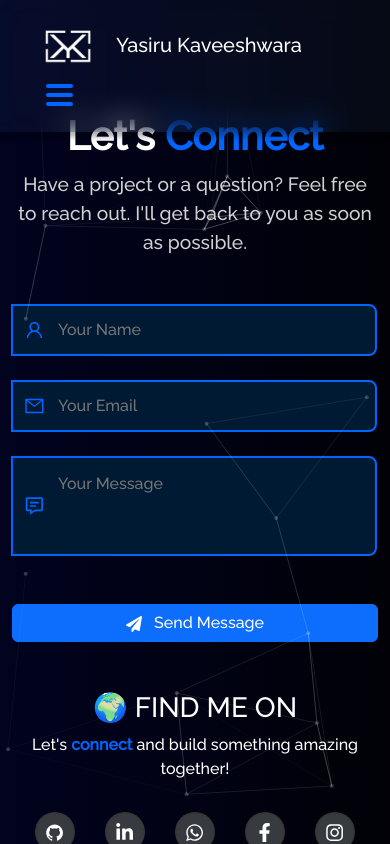
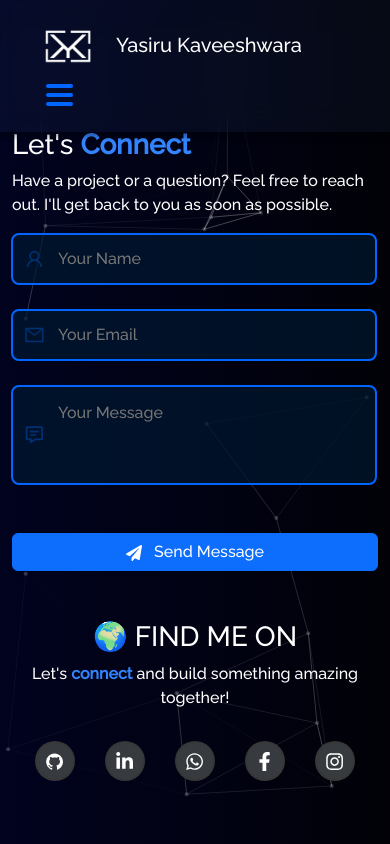
Before and after one commit to YasiruKaveeshwara/Portfolio, a React (Create React App) app: page /contact in a window 390 px wide. Shown: the top 844 px of the page. Built offline with nearby package versions, Linux system fonts and the light colour scheme.

Commit message:
just adjustments

```diff
--- a/src/Styles/Contact.css
+++ b/src/Styles/Contact.css
@@ -1,39 +1,20 @@
-/* ---------- */
-/* Contact Form */
-/* ---------- */
+
 .contact-container {
-    padding: 4rem 2rem;
-  }
-
-  .contact-left {
-    text-align: left;
-    padding: 2rem;
+  position: relative;
+  padding: 6rem 2rem;
+  border-radius: 12px;
+  box-shadow: 0px 10px 30px rgba(0, 0, 0, 0.3);
+  transition: all 0.4s ease-in-out;
   color: white;
 }
 
-  .contact-title {
-    font-size: 2.5rem;
-    font-weight: bold;
-  }
-
-  .contact-subtitle {
-    font-size: 1.2rem;
-    margin-top: 10px;
-    color: #d1d1d1;
-  }
-
-  .highlight {
-    color: var(--color-50);
-  }
-
-  /* ---------- */
-  /* Form Styles */
-  /* ---------- */
+/* Ensure the right section is on top */
 .contact-right {
   display: flex;
   justify-content: center;
   align-items: center;
   flex-direction: column;
+  position: relative;
 }
 
 .contact-right form {
@@ -42,8 +23,13 @@
   gap: 1.5rem;
   width: 100%;
   max-width: 400px;
+  position: relative;
+  z-index: 10; /* Ensure input fields and button are clickable */
 }
 
+/* ---------- */
+/* Input Fields */
+/* ---------- */
 .input-group {
   position: relative;
   width: 100%;
@@ -56,18 +42,22 @@
   transform: translateY(-50%);
   font-size: 1.3rem;
   color: var(--color-50);
+  z-index: 10; /* Ensure icon is above the input field */
 }
 
 .user-input {
   width: 100%;
-    padding: 12px 15px 12px 45px; /* Ensure enough padding for icon */
+  padding: 12px 15px 12px 45px;
   outline: none;
   border: 2px solid var(--color-50);
-    border-radius: 8px;
+  border-radius: 8px !important;
+  border-radius: 10px 0 0 10px;
   font-size: 1rem;
   color: white;
-    background-color: var(--color-10);
+  background: #001a33ae !important;
   transition: 0.3s ease-in-out;
+  position: relative;
+  z-index: 10; /* Make inputs clickable */
 }
 
 .user-input:focus {
@@ -79,7 +69,7 @@
 textarea.user-input {
   height: 100px;
   resize: none;
-    padding-top: 14px; /* Adjust padding for text alignment */
+  padding-top: 14px;
 }
 
 /* ---------- */
@@ -95,18 +85,16 @@
   padding: 12px 20px;
   border: none;
   border-radius: 8px;
-    cursor: pointer;
-    transition: all 0.3s ease-in-out;
   font-weight: bold;
+  position: relative;
+  z-index: 10; /* Ensure button is clickable */
 }
 
-  .submit-button:hover {
-    background: var(--color-60);
-  }
 
 .send-icon {
   margin-right: 8px;
 }
+
 
 /* ---------- */
 /* Success & Error Messages */
@@ -115,28 +103,14 @@
   font-size: 1rem;
   color: red;
   font-weight: bold;
+  position: relative;
+  z-index: 10;
 }
 
 .success-text {
   font-size: 1rem;
   color: green;
   font-weight: bold;
+  position: relative;
+  z-index: 10;
 }
-
-  /* ---------- */
-  /* Responsive */
-  /* ---------- */
-  @media (max-width: 768px) {
-    .contact-container {
-      text-align: center;
-      padding: 3rem 1rem;
-    }
-
-    .contact-left {
-      text-align: center;
-    }
-
-    .contact-right form {
-      width: 100%;
-    }
-  }
--- a/src/Styles/Projects.css
+++ b/src/Styles/Projects.css
@@ -143,7 +143,9 @@
 /* Responsive Adjustments */
 @media only screen and (max-width: 768px) {
   .project-card {
-    padding: 10px;
+    padding: 20px;
+    margin-left: 1rem;
+    margin-right: 1rem;
   }
 
   .project-card-title {
--- a/src/Styles/Resume.css
+++ b/src/Styles/Resume.css
@@ -66,7 +66,6 @@
   padding: 12px 20px;
   border: none;
   border-radius: 8px;
-  background: #4ade80;
   color: #1e293b;
   font-weight: bold;
   transition: all 0.3s ease-in-out;
@@ -74,7 +73,6 @@
 }
 
 .download-button:hover {
-  background: #38a169;
   transform: scale(1.05);
 }
 
--- a/src/Styles/index.css
+++ b/src/Styles/index.css
@@ -23,7 +23,11 @@ body {
 }
 
 .blue {
-  color: var(--imp-bold-text-color) !important;
+  color: var(--color-50) !important;
+}
+
+.highlight {
+  color: var(--color-60) !important;
 }
 
 /* --------- */
--- a/src/pages/Contact.jsx
+++ b/src/pages/Contact.jsx
@@ -12,7 +12,11 @@ const Contact = () => {
   const form = useRef();
   const [done, setDone] = useState(false);
   const [notDone, setNotDone] = useState(false);
-  const [formData, setFormData] = useState({});
+  const [formData, setFormData] = useState({
+    from_name: "",
+    reply_to: "",
+    message: "",
+  });
 
   const handleChange = (e) => {
     setFormData({ ...formData, [e.target.name]: e.target.value });
@@ -23,57 +27,74 @@ const Contact = () => {
   const sendEmail = (e) => {
     e.preventDefault();
 
-    if (!formData.from_name || !formData.reply_to || !formData.message) {
+    console.log("Form Data Before Submission:", formData);
+
+    if (!formData.from_name.trim() || !formData.reply_to.trim() || !formData.message.trim()) {
       setNotDone(true);
-    } else {
-      emailjs.sendForm("service_niilndo", "template_6z5idye", form.current, "VOBt6Akm1LhI5CZG-").then(
+      setTimeout(() => setNotDone(false), 3000);
+      return;
+    }
+
+    emailjs
+      .sendForm(
+        process.env.REACT_APP_EMAILJS_SERVICE_ID,
+        process.env.REACT_APP_EMAILJS_TEMPLATE_ID,
+        form.current,
+        process.env.REACT_APP_EMAILJS_PUBLIC_KEY
+      )
+      .then(
         (result) => {
-          console.log(result.text);
+          console.log("Success:", result.text);
           setDone(true);
+          setFormData({
+            from_name: "",
+            reply_to: "",
+            message: "",
+          });
+          setTimeout(() => setDone(false), 3000);
         },
         (error) => {
-          console.log(error.text);
+          console.error("Error:", error.text);
+          setNotDone(true);
+          setTimeout(() => setDone(false), 3000);
         }
       );
-    }
   };
 
   return (
-    <Container className="contact-container">
+    <Container className='contact-container'>
       <Row>
-        <Col md={6} className="contact-left">
-          <h1 className="contact-title">Let's <span className="highlight">Connect</span></h1>
-          <p className="contact-subtitle">
-            Have a project or a question? Feel free to reach out. I'll get back to you as soon as possible.
-          </p>
+        <Col md={6} className='contact-left'>
+          <h1 className='contact-title'>
+            Let's <span className='highlight'>Connect</span>
+          </h1>
+          <p className='contact-subtitle'>Have a project or a question? Feel free to reach out. I'll get back to you as soon as possible.</p>
         </Col>
 
-        <Col md={6} className="contact-right">
+        <Col md={6} className='contact-right'>
           <form ref={form} onSubmit={sendEmail}>
-            <div className="input-group">
-              <AiOutlineUser className="input-icon" />
-              <input type="text" name="from_name" className="user-input" placeholder="Your Name" onChange={handleChange} />
+            <div className='input-group'>
+              <AiOutlineUser className='input-icon' />
+              <input type='text' name='from_name' className='user-input' placeholder='Your Name' value={formData.from_name} onChange={handleChange} />
             </div>
 
-            <div className="input-group">
-              <AiOutlineMail className="input-icon" />
-              <input type="email" name="reply_to" className="user-input" placeholder="Your Email" onChange={handleChange} />
+            <div className='input-group'>
+              <AiOutlineMail className='input-icon' />
+              <input type='email' name='reply_to' className='user-input' placeholder='Your Email' value={formData.reply_to} onChange={handleChange} />
             </div>
 
-            <div className="input-group">
-              <BiMessageDetail className="input-icon" />
-              <textarea name="message" className="user-input" placeholder="Your Message" onChange={handleChange}></textarea>
+            <div className='input-group'>
+              <BiMessageDetail className='input-icon' />
+              <textarea name='message' className='user-input' placeholder='Your Message' value={formData.message} onChange={handleChange} />
             </div>
 
-            <span className="error-text">{notDone && "Please fill all the fields"}</span>
+            <span className='error-text'>{notDone && "Please fill all the fields correctly"}</span>
 
-            <Button type="submit" className={`submit-button ${done ? "disabled" : ""}`} disabled={done}>
-              <FaPaperPlane className="send-icon" /> {done ? "Sent!" : "Send Message"}
+            <Button type='submit' className={`submit-button ${done ? "disabled" : ""}`} disabled={done}>
+              <FaPaperPlane className='send-icon' /> {done ? "Sent!" : "Send Message"}
             </Button>
 
-            <span className="success-text">
-              {done && "Thank you for reaching out! I'll get back to you soon."}
-            </span>
+            <span className='success-text'>{done && "Thank you for reaching out! I'll get back to you soon."}</span>
           </form>
         </Col>
       </Row>
--- a/src/pages/Education.jsx
+++ b/src/pages/Education.jsx
@@ -1,6 +1,6 @@
 import React, { useState, useEffect } from "react";
 import { VerticalTimeline, VerticalTimelineElement } from "react-vertical-timeline-component";
-import { Fade } from "react-awesome-reveal";
+import { Zoom } from "react-awesome-reveal";
 import "react-vertical-timeline-component/style.min.css";
 import { Container } from "react-bootstrap";
 import ReactMarkdown from "react-markdown";
@@ -24,9 +24,9 @@ function Education() {
       {data ? (
         <div className='section-content-container'>
           <Container>
-            <Fade>
+            <Zoom>
               <h2 className='section-title'>🎓 My Education</h2>
-            </Fade>
+            </Zoom>
             <VerticalTimeline>
               {data.map((item, index) => (
                 <motion.div
--- a/src/pages/Resume.jsx
+++ b/src/pages/Resume.jsx
@@ -1,4 +1,5 @@
 import React from "react";
+import { Zoom } from "react-awesome-reveal";
 import { Container, Row, Col, Button } from "react-bootstrap";
 import { FaDownload, FaFilePdf } from "react-icons/fa";
 import "../Styles/Resume.css";
@@ -7,30 +8,32 @@ function Resume() {
   const resumeFile = process.env.PUBLIC_URL + "/resources/K A Y P Kaveeshwara - CV Resume.pdf";
 
   return (
-    <div className="resume-page">
-      <Container fluid className="resume-container">
+    <div className='resume-page'>
+      <Container fluid className='resume-container'>
         {/* Header Section */}
-        <Row className="resume-header">
-          <Col md={12} className="text-center">
-            <h1 className="resume-title">
-              <FaFilePdf className="resume-icon" /> My <span className="highlight">Resume</span>
-            </h1>
-            <p className="resume-subtitle">View or download my resume below</p>
+        <Row className='resume-header'>
+          <Col md={12} className='text-center'>
+            <Zoom>
+              <h1 className='resume-title'>
+                <FaFilePdf className='resume-icon' /> My <span className='blue'>Resume</span>
+              </h1>
+              <p className='resume-subtitle'>View or download my resume below</p>
+            </Zoom>
           </Col>
         </Row>
 
         {/* Resume Display - Fullscreen */}
-        <Row className="resume-content">
-          <Col md={12} className="resume-viewer">
-            <iframe src={resumeFile} title="Resume PDF" className="resume-iframe"></iframe>
+        <Row className='resume-content'>
+          <Col md={12} className='resume-viewer'>
+            <iframe src={resumeFile} title='Resume PDF' className='resume-iframe'></iframe>
           </Col>
         </Row>
 
         {/* Download Button */}
-        <Row className="resume-footer">
-          <Col md={12} className="text-center">
-            <Button className="download-button" href={resumeFile} download>
-              <FaDownload className="download-icon" /> Download Resume
+        <Row className='resume-footer'>
+          <Col md={12} className='text-center'>
+            <Button className='download-button' href={resumeFile} download>
+              <FaDownload className='download-icon' /> Download Resume
             </Button>
           </Col>
         </Row>
```
Also changed, not shown: 1 other file (tests, documents, lock files or other folders). Lines whose indentation alone changed are shown as unchanged.
